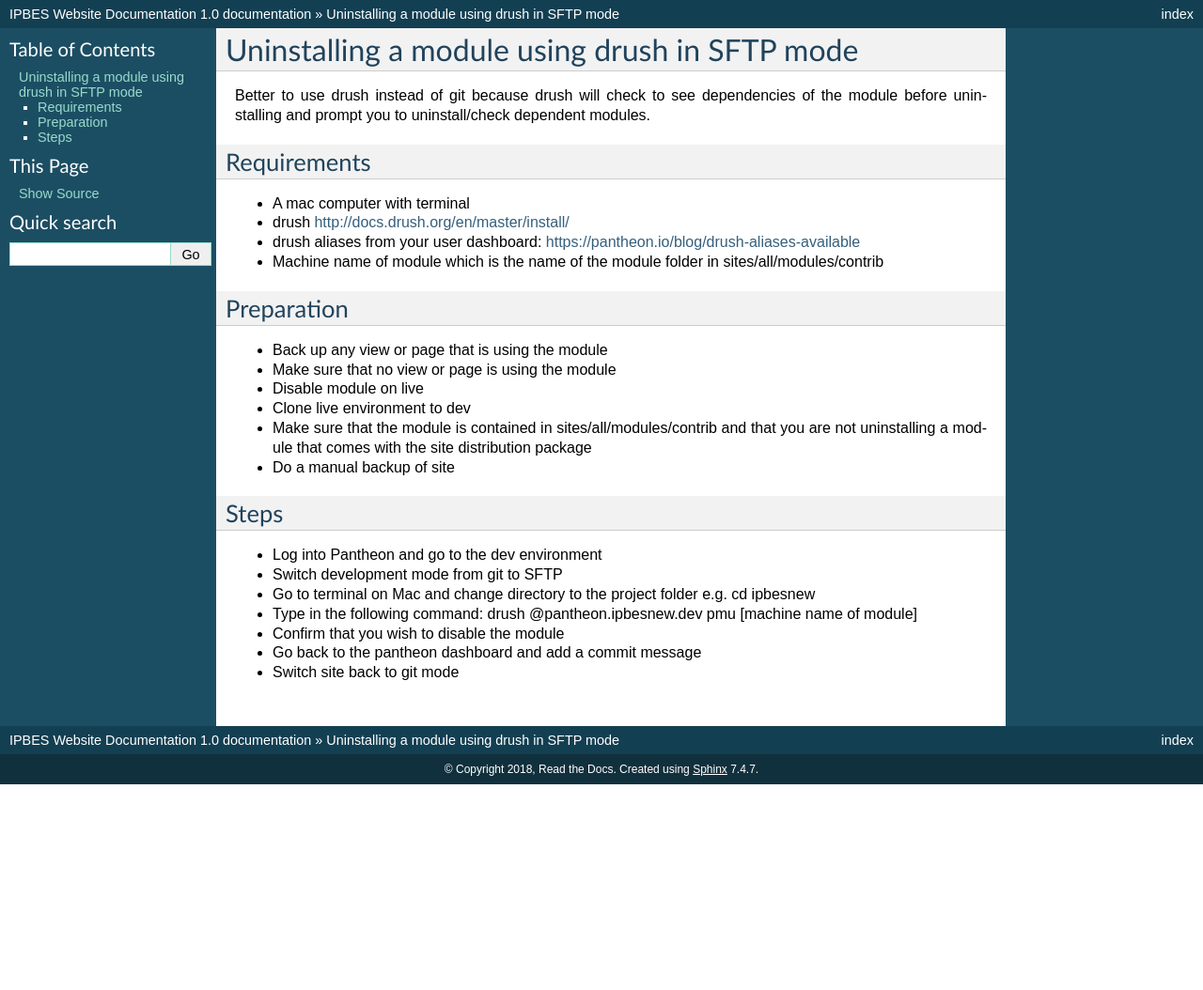
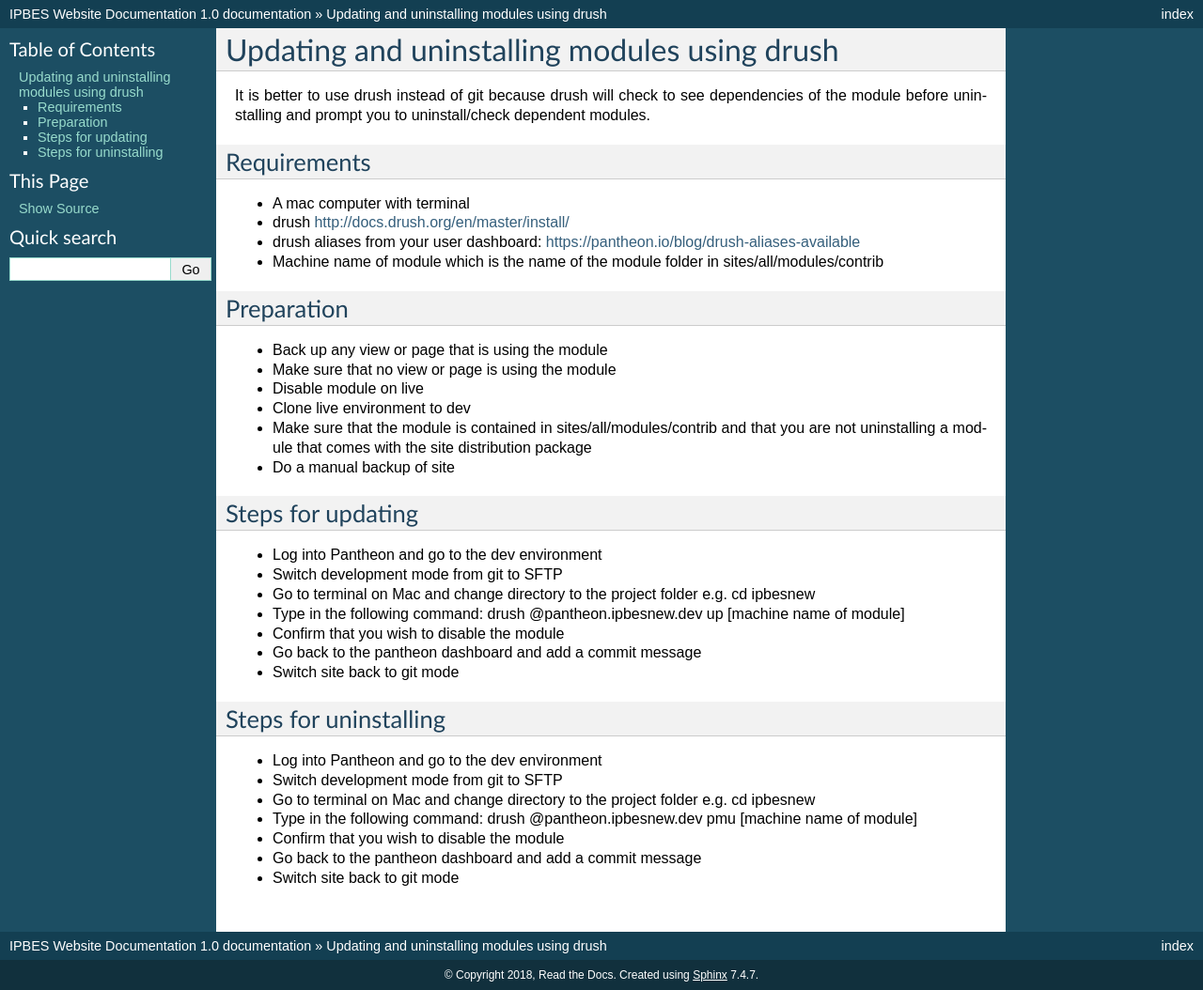
Before and after one commit to ipbes/ipbeswebdocs, a Sphinx documentation site: the page built from docs/maintenance/modules.rst, in a window 1280 px wide. Shown: the whole page at 94% size. Built offline with Sphinx 7.4.7, drawn with Linux system fonts in a browser that asks for light colours; pages that are not in the unit, such as notebooks, are missing from menus; before the commit the page ends 900 px from its top, so only the background shows below that.

Commit message:
Update modules.rst

```diff
--- a/docs/maintenance/modules.rst
+++ b/docs/maintenance/modules.rst
@@ -1,7 +1,6 @@
-Uninstalling a module using drush in SFTP mode
-==============================================
-
-Better to use drush instead of git because drush will check to see dependencies of the module before uninstalling and prompt you to uninstall/check dependent modules.
+Updating and uninstalling modules using drush
+=============================================
+It is better to use drush instead of git because drush will check to see dependencies of the module before uninstalling and prompt you to uninstall/check dependent modules.
 
 Requirements
 ------------
@@ -19,8 +18,18 @@ Preparation
 - Make sure that the module is contained in sites/all/modules/contrib and that you are not uninstalling a module that comes with the site distribution package
 - Do a manual backup of site
 
-Steps
------
+Steps for updating
+------------------
+- Log into Pantheon and go to the dev environment
+- Switch development mode from git to SFTP
+- Go to terminal on Mac and change directory to the project folder e.g. cd ipbesnew
+- Type in the following command: drush @pantheon.ipbesnew.dev up [machine name of module]
+- Confirm that you wish to disable the module
+- Go back to the pantheon dashboard and add a commit message
+- Switch site back to git mode
+
+Steps for uninstalling
+------------------
 - Log into Pantheon and go to the dev environment
 - Switch development mode from git to SFTP
 - Go to terminal on Mac and change directory to the project folder e.g. cd ipbesnew
```
